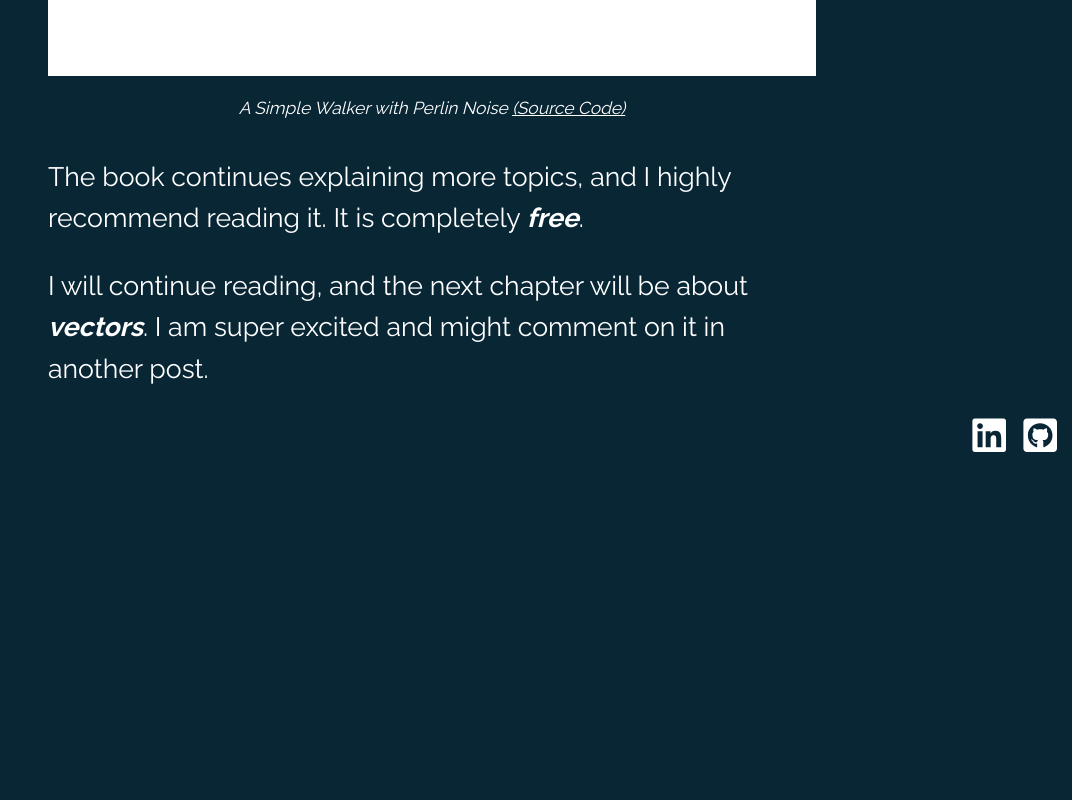
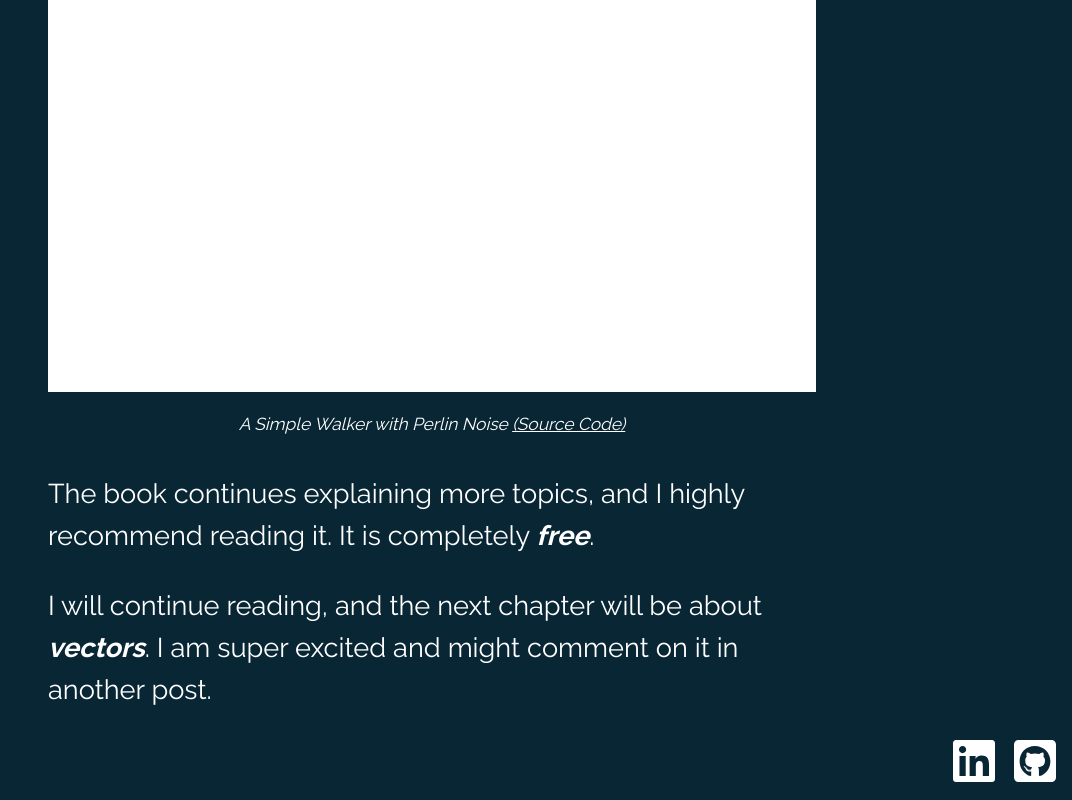
Before and after one commit to JhonattasFerreira/my-site, a Next.js app: page /blog/en/a-random-walker in a window 1280 px wide. Shown: the part 9422-10222 px from the top of the page, without its empty margins (208-1280 px from the left). Before the commit the page ends 9889 px from the top, so only its background shows below. Built offline with nearby package versions, Linux system fonts and the light colour scheme.

Commit message:
adjust fontsize

```diff
--- a/components/PostFrontmatter/PostFrontmatter.module.css
+++ b/components/PostFrontmatter/PostFrontmatter.module.css
@@ -11,11 +11,11 @@
   justify-content: center;
   margin: 0 auto;
   padding: 2vh 6vw;
-  font-size: 16pt;
+  font-size: 1.35rem;
 }
 
 .title {
-  font-size: 10vw;
+  font-size: 3.5rem;
   margin: 0;
   align-items: flex-start;
   width: 100%;
@@ -27,7 +27,7 @@
   justify-content: flex-start;
   width: 100%;
   padding-top: 0.5vh;
-  font-size: 3.2vw;
+  font-size: 0.8rem;
 }
 
 .options time {
@@ -50,7 +50,7 @@
   margin-top: auto;
   padding-bottom: 2vh;
   padding-right: 3vh;
-  font-size: 11.2vw;
+  font-size: 3.5rem;
   display: flex;
   flex-direction: row;
   justify-content: flex-end;
@@ -61,24 +61,24 @@
 }
 
 @media (min-width: 600px) and (max-width: 961px) {
+  .title {
+    font-size: 4rem;
+  }
+
   .mainContent {
-    font-size: 19pt;
+    font-size: 1.6rem;
     padding: 2vh 4vw;
   }
 
-  .title {
-    font-size: 8vw;
-  }
-
   .options {
-    font-size: 2.5vw;
+    font-size: 1.2rem;
     padding-top: 1.5vw;
   }
 
   .footer {
     padding-bottom: 1.5vw;
     padding-right: 1vw;
-    font-size: 6vw;
+    font-size: 3rem;
   }
 
   .footer a:first-child {
@@ -87,19 +87,19 @@
 }
 
 @media (min-width: 962px) {
-  .mainContent {
-    font-size: 20pt;
-    margin: 0 20vw;
-    padding: 0;
-  }
-
   .title {
-    font-size: 6vw;
+    font-size: 5.8rem;
   }
 
   .options {
-    font-size: 15pt;
+    font-size: 1.2rem;
     padding-top: 1.5vh;
+  }
+
+  .mainContent {
+    font-size: 1.7rem;
+    margin: 0 20vw;
+    padding: 0;
   }
 
   .options time {
@@ -109,7 +109,7 @@
   .footer {
     padding-bottom: 0.3vw;
     padding-right: 1vw;
-    font-size: 3vw;
+    font-size: 3rem;
   }
 
   .footer a:first-child {
```
